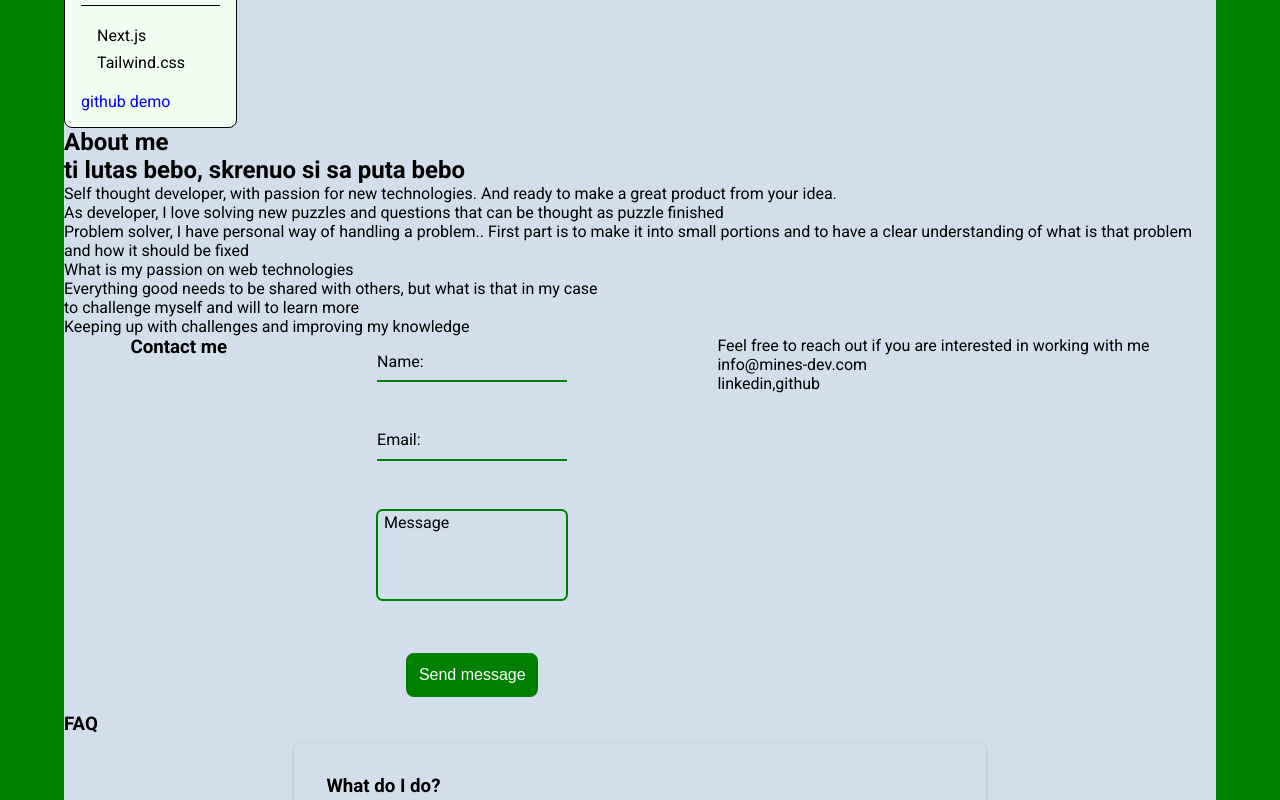
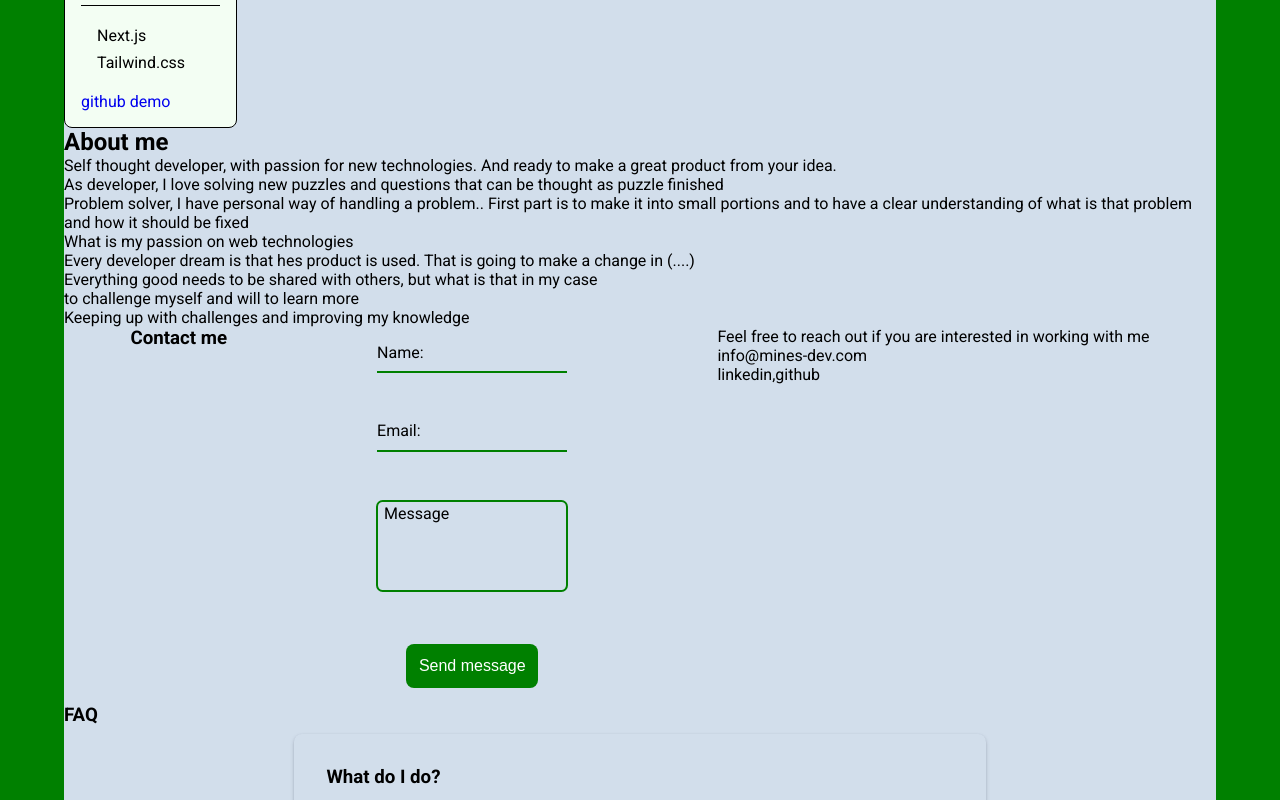
Before and after one commit to MilosIl/mines23, a React (Vite) app: page / in a window 1280 px wide. Shown: the part 1360-2160 px from the top of the page. Built offline with nearby package versions, Linux system fonts and the light colour scheme.

Commit message:
added about section

```diff
--- a/src/App.css
+++ b/src/App.css
@@ -86,6 +86,7 @@ nav > ul > li a :hover {
 .project-card ul li{
   padding: .25em 0em;
 }
+/* about section */
 
 
 /* contact */
--- a/src/Components/About.tsx
+++ b/src/Components/About.tsx
@@ -3,13 +3,11 @@ import React from "react";
 
 const About = () => {
   return (
-    <section>
+    <section className="about-section">
       <h2>About me</h2>
-      <h1>ti lutas bebo, skrenuo si sa puta bebo</h1>
       <p>
         Self thought developer, with passion for new technologies. And ready to
         make a great product from your idea.
-
       </p>
       <p>
         As developer, I love solving new puzzles and questions that can be
@@ -22,7 +20,7 @@ const About = () => {
       </p>
       <p>What is my passion on web technologies</p>
 
-      <p></p>
+      <p>Every developer dream is that hes product is used. That is going to make a change in (....)</p>
 
       <p>
         Everything good needs to be shared with others, but what is that in my
```
